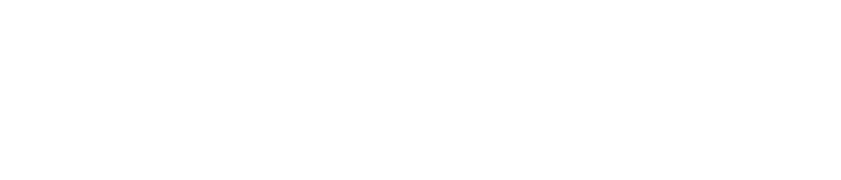
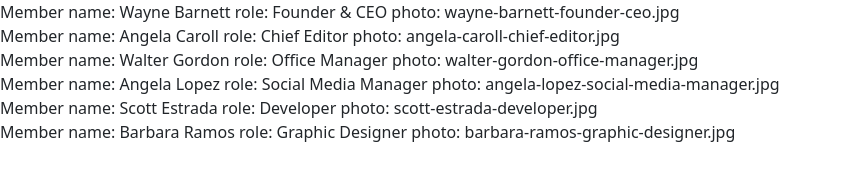
Before and after one commit to NicolaSoggiu/js-our-team, a plain HTML site: page index.html in a window 1280 px wide. Shown: the whole page, without its empty margins (0-841 px from the left). Drawn offline with nearby package versions, Linux system fonts and the light colour scheme.

Commit message:
add data in dom

```diff
--- a/index.html
+++ b/index.html
@@ -15,5 +15,7 @@
     />
     <link rel="stylesheet" href="assets/style.css" />
   </head>
-  <body></body>
+  <body>
+    <div id="teams"></div>
+  </body>
 </html>
--- a/js/functions.js
+++ b/js/functions.js
@@ -0,0 +1,7 @@
+function printTeam(arrTeam, eleContainer) {
+  eleContainer.innerHTML = "";
+  for (let i = 0; i < arrTeam.length; i++) {
+    let objTeam = arrTeam[i];
+    eleContainer.innerHTML += `<div> Member name: ${objTeam.name} role: ${objTeam.position} photo: ${objTeam.photo}</div>`;
+  }
+}
--- a/js/script.js
+++ b/js/script.js
@@ -0,0 +1,45 @@
+// ADD ARREY OF OBBJECTS
+const arrTeam = [
+  {
+    name: "Wayne Barnett",
+    position: "Founder & CEO",
+    photo: "wayne-barnett-founder-ceo.jpg",
+  },
+  {
+    name: "Angela Caroll",
+    position: "Chief Editor",
+    photo: "angela-caroll-chief-editor.jpg",
+  },
+  {
+    name: "Walter Gordon",
+    position: "Office Manager",
+    photo: "walter-gordon-office-manager.jpg",
+  },
+  {
+    name: "Angela Lopez",
+    position: "Social Media Manager",
+    photo: "angela-lopez-social-media-manager.jpg",
+  },
+  {
+    name: "Scott Estrada",
+    position: "Developer",
+    photo: "scott-estrada-developer.jpg",
+  },
+  {
+    name: "Barbara Ramos",
+    position: "Graphic Designer",
+    photo: "barbara-ramos-graphic-designer.jpg",
+  },
+];
+
+// PRINT IN CONSOLE LOG ALL THE TEAM MEMBER
+for (let i = 0; i < arrTeam.length; i++) {
+  const objTeam = arrTeam[i];
+  console.log(
+    `Member name: ${objTeam.name} role: ${objTeam.position} photo: ${objTeam.photo}`
+  );
+}
+
+// PRINT DATA IN DOM
+const teams = document.querySelector("#teams");
+printTeam(arrTeam, teams);
```
